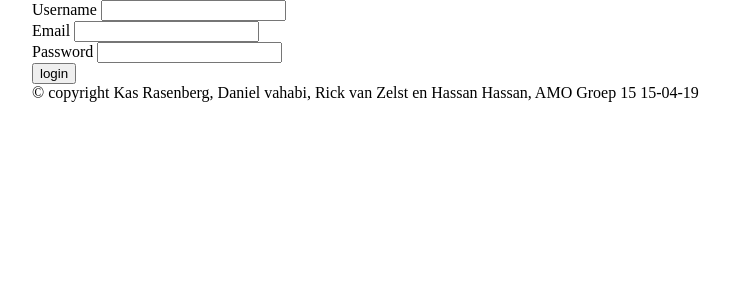
After one commit to amogroep15/fifawebsite, a PHP site: page /login.php in a window 1280 px wide. The commit adds this page. Shown: the top 300 px of the page, without its empty margins (128-857 px from the left). Run offline with PHP 8.4, Linux system fonts and the light colour scheme.

Commit message:
login.php

```diff
--- /dev/null
+++ b/login.php
@@ -0,0 +1,27 @@
+<?php require 'header.php'; ?>
+
+<div class="form">
+    <div class="form1">
+<form action="PHP/logincontroller.php" method="post">
+    <input type="hidden" name="type" value="login">
+
+    <div class="form-group">
+        <label for="username">Username</label>
+        <input type="text" name="username" id="username">
+    </div>
+
+    <div class="form-group">
+        <label for="email">Email</label>
+        <input type="email" name="email" id="email">
+    </div>
+
+    <div class="form-group">
+        <label for="password">Password</label>
+        <input type="password" name="password" id="password">
+    </div>
+
+    <input type="submit" value="login">
+</form>
+    </div>
+</div>
+<?php require 'footer.php'; ?>
--- a/loginController.php
+++ b/loginController.php
@@ -57,7 +57,7 @@ if ($_POST['type'] === 'register') {
         ':email'     => $email,
         ':password'  => $hashedpwd
     ]);
-
+    //kas heeft dit gemaakt
     header('location: ../index.php?success=register');
     exit;
 }
--- a/register.php
+++ b/register.php
@@ -24,7 +24,7 @@ if(isset ($_GET['error'])){
     }
     echo '</p>';
 }
-
+//kas heeft dit gemaakt
 ?>
 <div class="container">
     <div class="form">
```
